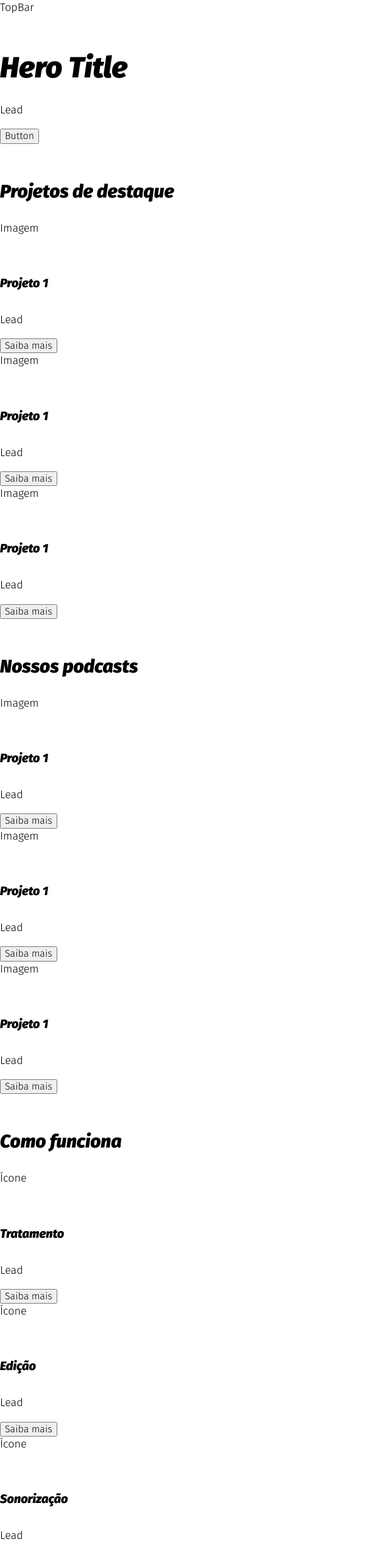
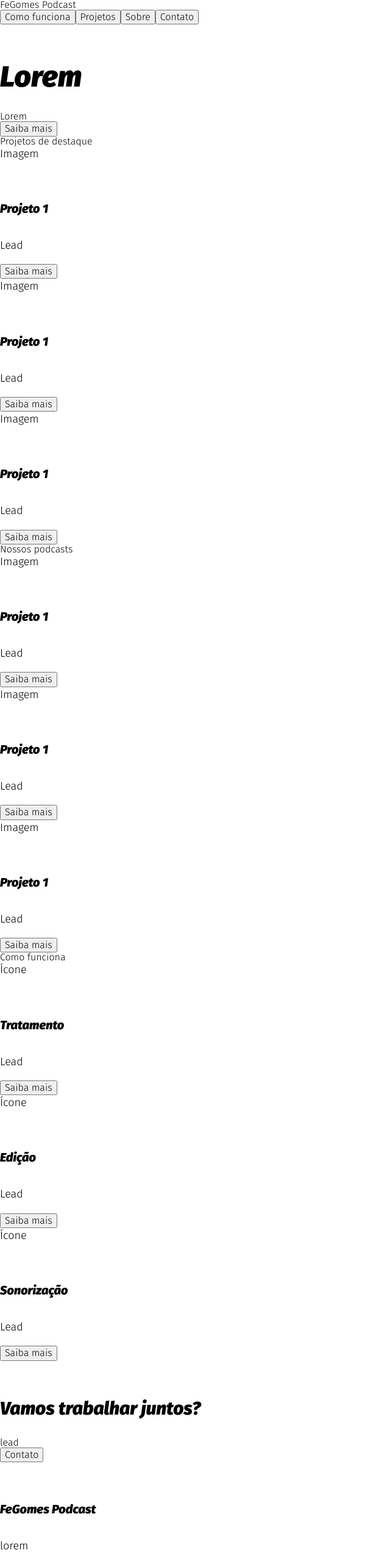
Before and after one commit to angelod1as/fegomes, a Next.js app: page / in a window 1280 px wide. Shown: the top 2547 px of the page at 61% size, without its empty margins (0-640 px from the left). Built offline with nearby package versions, Linux system fonts and the light colour scheme.

Commit message:
WIP: File Organization

```diff
--- /dev/null
+++ b/src/components/atoms/Button/index.tsx
@@ -0,0 +1,16 @@
+import Link from 'next/link'
+import { ReactNode } from 'react'
+
+interface ButtonProps {
+  to: string
+  children: ReactNode
+  hollow?: boolean
+}
+
+export default function Button({ to, children, hollow }: ButtonProps) {
+  return (
+    <Link href={to}>
+      <button>{children}</button>
+    </Link>
+  )
+}
--- a/src/components/atoms/Footer/index.tsx
+++ b/src/components/atoms/Footer/index.tsx
@@ -1,10 +1,41 @@
-/* PROPS
- * Title
- * Lead
- * Social
- * BottomBar
- */
+import { nanoid } from 'nanoid'
 
-export default function Footer() {
-  return <div></div>
+interface Social {
+  social: string
+  url: string
+  icon: string
 }
+
+interface FooterProps {
+  title: string
+  lead: string
+  social: Social[]
+}
+
+export default function Footer({ title, lead, social }: FooterProps) {
+  return (
+    <div>
+      <h3>{title}</h3>
+      <p>{lead}</p>
+      {social && (
+        <div>
+          {social.map((each: Social) => {
+            return <p key={nanoid()}>{each.social}</p>
+          })}
+        </div>
+      )}
+      <div>
+        <div>© 2020 FeGomes. Todos os direitos reservados</div>
+        <div>
+          <a
+            href="https://www.angelodias.com.br"
+            target="_blank"
+            rel="noreferrer"
+          >
+            Desenvolvido por Angelo Dias
+          </a>
+        </div>
+      </div>
+    </div>
+  )
+}
--- a/src/components/atoms/Hero/index.tsx
+++ b/src/components/atoms/Hero/index.tsx
@@ -1,11 +1,23 @@
-/* PROPS
- * BG Image + Color
- * main ? title = h1 : title = h2
- * Title
- * Lead
- * Button
- */
+import Button from '../Button'
+import { Wrapper, TitleHolder, Lead } from './styles'
 
-export default function Hero() {
-  return <div></div>
+interface HeroProps {
+  title: string
+  lead?: string
+  button: string
+  to: string
+  bg: string
+  main?: boolean
 }
+
+export default function Hero({ title, lead, button, to, bg, main }: HeroProps) {
+  const titleTag = main ? <h1>{title}</h1> : <h2>{title}</h2>
+
+  return (
+    <Wrapper bg={bg}>
+      {title && <TitleHolder>{titleTag}</TitleHolder>}
+      {lead && <Lead>{lead}</Lead>}
+      {button && <Button to={to}>{button}</Button>}
+    </Wrapper>
+  )
+}
--- /dev/null
+++ b/src/components/atoms/Hero/styles.ts
@@ -0,0 +1,5 @@
+import styled from 'styled-components'
+
+export const Wrapper = styled.div<{ bg: string }>``
+export const TitleHolder = styled.div``
+export const Lead = styled.div``
--- a/src/components/atoms/Section/index.tsx
+++ b/src/components/atoms/Section/index.tsx
@@ -1,8 +1,17 @@
-/* PROPS
- * Title
- * Specific CSS for each type? Children?
- */
+import { ReactNode } from 'react'
+import { Title, Wrapper } from './styles'
 
-export default function Section() {
-  return <div></div>
+interface SectionProps {
+  title: string
+  bg: string
+  children: ReactNode
 }
+
+export default function Section({ title, bg, children }: SectionProps) {
+  return (
+    <Wrapper bg={bg}>
+      <Title>{title}</Title>
+      <div>{children}</div>
+    </Wrapper>
+  )
+}
--- /dev/null
+++ b/src/components/atoms/Section/styles.ts
@@ -0,0 +1,4 @@
+import styled from 'styled-components'
+
+export const Wrapper = styled.div<{ bg: string }>``
+export const Title = styled.div``
--- a/src/components/atoms/TopBar/index.tsx
+++ b/src/components/atoms/TopBar/index.tsx
@@ -1,3 +1,21 @@
+import Button from '../Button'
+
 export default function TopBar() {
-  return <div></div>
+  return (
+    <div>
+      <div>FeGomes Podcast</div>
+      <div>
+        <Button to="/como-funciona" hollow>
+          Como funciona
+        </Button>
+        <Button to="/projetos" hollow>
+          Projetos
+        </Button>
+        <Button to="/sobre" hollow>
+          Sobre
+        </Button>
+        <Button to="/contato">Contato</Button>
+      </div>
+    </div>
+  )
 }
--- a/src/components/pageComponents/home/index.tsx
+++ b/src/components/pageComponents/home/index.tsx
@@ -1,15 +1,21 @@
+import TopBar from '@components/atoms/TopBar'
+import Hero from '@components/atoms/Hero'
+import Section from '@components/atoms/Section'
+import Footer from '@components/atoms/Footer'
+
 export default function Home() {
   return (
     <div>
-      <p>TopBar</p>
-      <div>
-        {/* HERO */}
-        <h1>Hero Title</h1>
-        <p>Lead</p>
-        <button>Button</button>
-      </div>
-      <div>
-        <h2>Projetos de destaque</h2>
+      <TopBar></TopBar>
+      <Hero
+        title="Lorem"
+        lead="Lorem"
+        button="Saiba mais"
+        to="/projetos"
+        bg=""
+        main
+      ></Hero>
+      <Section title="Projetos de destaque" bg="clear">
         <div>
           {/* Mosaic */}
           <div>
@@ -31,9 +37,8 @@ export default function Home() {
             <button>Saiba mais</button>
           </div>
         </div>
-      </div>
-      <div>
-        <h2>Nossos podcasts</h2>
+      </Section>
+      <Section title="Nossos podcasts" bg="clear">
         <div>
           <p>Imagem</p>
           <h3>Projeto 1</h3>
@@ -52,9 +57,8 @@ export default function Home() {
           <p>Lead</p>
           <button>Saiba mais</button>
         </div>
-      </div>
-      <div>
-        <h2>Como funciona</h2>
+      </Section>
+      <Section title="Como funciona" bg="clear">
         <div>
           <p>Ícone</p>
           <h3>Tratamento</h3>
@@ -73,18 +77,30 @@ export default function Home() {
           <p>Lead</p>
           <button>Saiba mais</button>
         </div>
-      </div>
-      <div>
-        <h2>Vamos trabalhar juntos?</h2>
-        <p>lead</p>
-        <button>Contact</button>
-      </div>
-      <div>
-        <h3>Footer</h3>
-        <p>Lead</p>
-        <div>SOCIAL</div>
-        <div>BottomBar</div>
-      </div>
+      </Section>
+      <Hero
+        title="Vamos trabalhar juntos?"
+        lead="lead"
+        button="Contato"
+        to="/contato"
+        bg=""
+      />
+      <Footer
+        title="FeGomes Podcast"
+        lead="lorem"
+        social={[
+          {
+            social: 'facebook',
+            url: 'url',
+            icon: 'facebook',
+          },
+          {
+            social: 'instagram',
+            url: 'url',
+            icon: 'instagram',
+          },
+        ]}
+      />
     </div>
   )
 }
```
